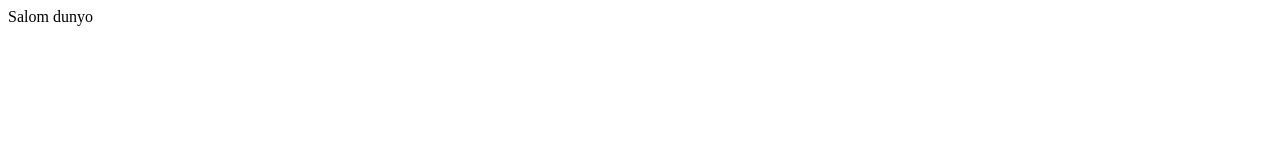
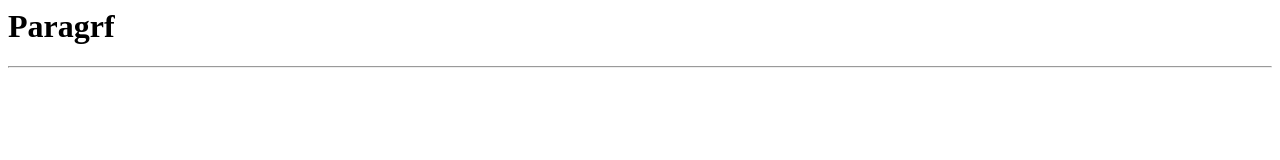
Before and after one commit to xasanr/frontend, a plain HTML site: page index.html in a window 1280 px wide. Drawn offline with Linux system fonts and the light colour scheme.

Commit message:
2-dars paragrf

```diff
--- a/index.html
+++ b/index.html
@@ -1 +1,3 @@
-Salom dunyo
+<h1> Paragrf </h1>
+
+<hr>
```
